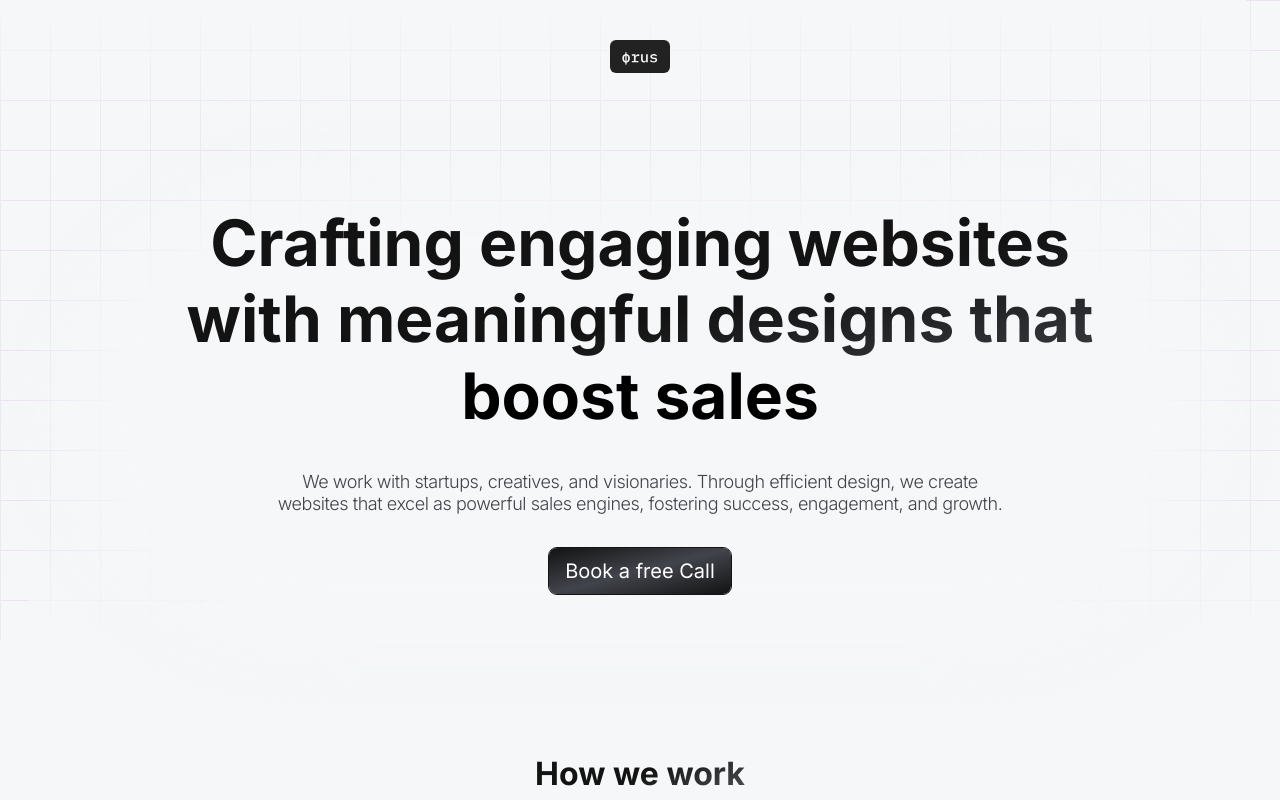
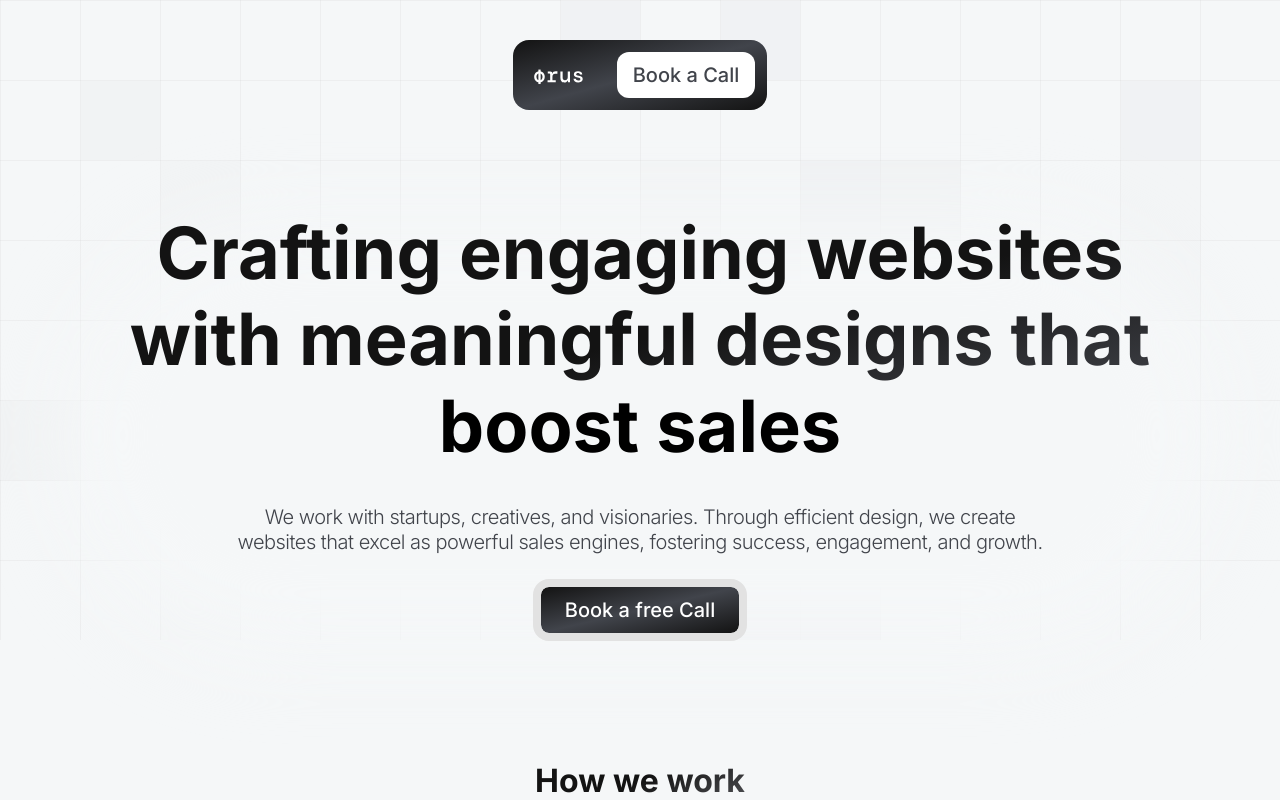
Before and after one commit to kmr-sahil/kmr-designs, a Next.js app: page / in a window 1280 px wide. Shown: the top 800 px of the page. Built offline with nearby package versions, Linux system fonts and the light colour scheme.

Commit message:
button changes

```diff
--- a/package.json
+++ b/package.json
@@ -9,6 +9,7 @@
     "lint": "next lint"
   },
   "dependencies": {
+    "clsx": "^2.1.1",
     "framer-motion": "^11.5.6",
     "next": "14.1.4",
     "react": "^18",
--- a/src/app/page.js
+++ b/src/app/page.js
@@ -14,15 +14,15 @@ import AnimatedHeading from "@/components/Heading";
 
 function page() {
   return (
-    <div className="max-w-[40rem] md:max-w-[80rem] mx-auto p-[1.5rem] md:px-[4rem] flex flex-col gap-[4rem] md:gap-[5rem] lg:gap-[6rem] text-[#41444B]">
+    <div className="max-w-[40rem] md:max-w-[80rem] mx-auto p-[1.5rem] md:px-[4rem] flex flex-col justify-center items-center gap-[4rem] md:gap-[5rem] lg:gap-[6rem] text-[#41444B]">
       <div className="absolute top-0 right-0 w-screen -z-50">
         <GridBackground />
       </div>
       <Navbar />
 
-      <section className="relative flex flex-col justify-center items-center gap-[2rem] z-10 py-[2rem]">
+      <section className="relative flex flex-col justify-center items-center gap-[2rem] z-10 py-[0rem]">
         <div className="absolute top-[1rem] w-[100%] h-[100%] bg-[#F5F7F8] rounded-full blur-2xl -z-10 "></div>
-        <h1 className="text-[2.5rem] md:text-[3rem] lg:text-[4rem] font-bold leading-[1.2] md:leading-[1.2] lg:leading-[1.2] text-center p-[0.25rem] bg-gradient-to-tl from-[#575a63] via-[#131313] to-[#131313] bg-clip-text text-transparent">
+        <h1 className="text-[2.5rem] md:text-[3.5rem] lg:text-[4.5rem] font-bold leading-[1.2] md:leading-[1.2] lg:leading-[1.2] text-center p-[0.25rem] bg-gradient-to-tl from-[#575a63] via-[#131313] to-[#131313] bg-clip-text text-transparent">
           <Balancer>
             Crafting engaging websites with meaningful designs that{" "}
           </Balancer>
@@ -30,7 +30,7 @@ function page() {
           <AnimatedHeading />
         </h1>
 
-        <h3 className="text-[14px] md:text-[18px] font-light tracking-tight leading-tight text-center">
+        <h3 className="text-[14px] md:text-[20px] font-light tracking-tight leading-tight text-center">
           <Balancer>
             We work with startups, creatives, and visionaries. Through efficient
             design, we create websites that excel as powerful sales engines,
@@ -40,7 +40,7 @@ function page() {
 
         <Link
           href={"facebook.com"}
-          className=" px-[1rem] py-[0.5rem] rounded-[8px] outline outline-[1px] outline-[#131313] bg-gradient-to-br from-[#131313] via-[#41444B] to-[#131313] md:text-[1.25rem] text-white"
+          className=" px-[1.5rem] py-[0.5rem] rounded-[8px] outline outline-[8px] outline-[#e2e2e2] bg-gradient-to-br from-[#131313] via-[#41444B] to-[#131313] md:text-[1.25rem] font-medium text-white"
         >
           Book a free Call
         </Link>
--- a/src/components/Background.jsx
+++ b/src/components/Background.jsx
@@ -1,19 +1,135 @@
-"use client"
+"use client";
 
-export default function GridBackground() {
+import { useEffect, useId, useRef, useState } from "react";
+import { motion } from "framer-motion";
+import { cn } from "@/lib/utils";
+
+export function GridBackground({
+  width = 80,
+  height = 80,
+  x = -7,
+  y = -7,
+  strokeDasharray = 4,
+  numSquares = 50,
+  className,
+  maxOpacity = 0.025,
+  duration = 4,
+  repeatDelay = 0,
+  ...props
+}) {
+  const id = useId();
+  const containerRef = useRef(null);
+  const [dimensions, setDimensions] = useState({ width: 0, height: 0 });
+  const [squares, setSquares] = useState(() => generateSquares(numSquares));
+
+  function getPos() {
+    return [
+      Math.floor((Math.random() * dimensions.width) / width),
+      Math.floor((Math.random() * dimensions.height) / height),
+    ];
+  }
+
+  function generateSquares(count) {
+    return Array.from({ length: count }, (_, i) => ({
+      id: i,
+      pos: getPos(),
+    }));
+  }
+
+  const updateSquarePosition = (id) => {
+    setSquares((currentSquares) =>
+      currentSquares.map((sq) =>
+        sq.id === id
+          ? {
+              ...sq,
+              pos: getPos(),
+            }
+          : sq
+      )
+    );
+  };
+
+  useEffect(() => {
+    if (dimensions.width && dimensions.height) {
+      setSquares(generateSquares(numSquares));
+    }
+  }, [dimensions, numSquares]);
+
+  useEffect(() => {
+    const resizeObserver = new ResizeObserver((entries) => {
+      for (let entry of entries) {
+        setDimensions({
+          width: entry.contentRect.width,
+          height: entry.contentRect.height,
+        });
+      }
+    });
+
+    if (containerRef.current) {
+      resizeObserver.observe(containerRef.current);
+    }
+
+    return () => {
+      if (containerRef.current) {
+        resizeObserver.unobserve(containerRef.current);
+      }
+    };
+  }, [containerRef]);
+
   return (
-    <div className="grid-background w-full h-[40rem] relative overflow-x-hidden">
-      <div className="absolute inset-0 skew-x-6" style={{
-        background: "linear-gradient(180deg, rgba(245,247,248,1) 0%, rgba(245,247,248,0) 20%, rgba(245,247,248,0) 80%, rgba(245,247,248,1) 100%)"
-      }} />
-      <style jsx>{`
-        .grid-background {
-          background-image:
-            linear-gradient(to right, rgba(237,232,242,1) 1px, transparent 1px),
-            linear-gradient(to bottom, rgba(237,224, 247,1) 1px, transparent 1px);
-          background-size: 50px 50px;
-        }
-      `}</style>
+    <div className={cn("relative w-full", className)} {...props}>
+      <div
+        ref={containerRef}
+        className="absolute inset-0 md:h-[40rem] h-[10rem] overflow-hidden"
+      >
+        <svg className="w-full h-full">
+          <rect width="100%" height="100%" fill="url(#grid-pattern)" />
+          <defs>
+            <pattern
+              id={`${id}-pattern`}
+              width={width}
+              height={height}
+              patternUnits="userSpaceOnUse"
+            >
+              <path
+                d={`M ${width} 0 L 0 0 0 ${height}`}
+                fill="none"
+                stroke="currentColor"
+                strokeOpacity="0.1"
+                strokeWidth="1"
+              />
+            </pattern>
+          </defs>
+          <rect width="100%" height="100%" fill={`url(#${id}-pattern)`} />
+          {squares.map(({ pos: [x, y], id }, index) => (
+            <motion.rect
+              key={`${x}-${y}-${index}`}
+              width={width - 1}
+              height={height - 1}
+              x={x * width + 1}
+              y={y * height + 1}
+              fill="currentColor"
+              strokeWidth="0"
+              initial={{ opacity: 0 }}
+              animate={{ opacity: [0, maxOpacity, 0] }}
+              transition={{
+                duration,
+                repeat: Infinity,
+                repeatDelay,
+                delay: Math.random() * 10,
+                ease: "easeInOut",
+              }}
+              onAnimationComplete={() => updateSquarePosition(id)}
+            />
+          ))}
+        </svg>
+      </div>
+      <div
+        className="absolute bottom-0 left-0 right-0 h-20 bg-gradient-to-t from-white to-transparent"
+        style={{ zIndex: 1 }}
+      />
     </div>
-  )
+  );
 }
+
+export default GridBackground;
--- a/src/components/Navbar.jsx
+++ b/src/components/Navbar.jsx
@@ -4,12 +4,12 @@ import Link from "next/link";
 
 function Navbar() {
   return (
-    <nav className="flex justify-center items-center mt-[1rem] rounded-lg overflow-hidden">
-      <Image src={"/logoo.svg"} width={60} height={20} alt="logo" className="rounded-md" />
+    <nav className="flex justify-center items-center gap-[2rem] mt-[1rem] rounded-[16px] px-[0.75rem] py-[0.75rem] bg-gradient-to-br from-[#131313] via-[#41444B] to-[#131313]">
+      <Image src={"/orus.svg"} width={60} height={20} alt="logo" className="pl-[0.5rem]" />
 
-      {/* <Link href={"facebook.com"} className="btn-primary">
+      <Link href={"facebook.com"} className="px-[1rem] py-[0.5rem] rounded-[12px] text-[1rem] md:text-[1.25rem] text-center bg-white font-medium">
         Book a Call
-      </Link> */}
+      </Link>
     </nav>
   );
 }
--- a/src/components/Process.jsx
+++ b/src/components/Process.jsx
@@ -2,8 +2,8 @@ import React from "react";
 import Image from "next/image";
 
 const Step = ({ number, title, description }) => (
-  <div className="w-[100%] px-[1rem] py-[1.5rem] rounded-[16px] outline outline-[6px] outline-[#D1D4D5] flex flex-col items-center justify-start gap-[0.5rem] ">
-    <div className="bg-[#D1D4D5] rounded-full p-[0.5rem]">
+  <div className="w-[100%] px-[1rem] py-[1.5rem] rounded-[16px] outline outline-[6px] outline-[#e9e7e7] flex flex-col items-center justify-start gap-[0.5rem] ">
+    <div className="bg-[#e9e7e7] rounded-full p-[0.5rem]">
       <div className="bg-gradient-to-br from-[#131313] via-[#41444B] to-[#131313] rounded-full w-[40px] h-[40px] text-[20px] font-bold text-white text-center flex items-center justify-center">
         {number}
       </div>
--- /dev/null
+++ b/src/lib/utils.js
@@ -0,0 +1,3 @@
+export function cn(...classes) {
+    return classes.filter(Boolean).join(' ');
+  }
```
Also changed, not shown: public/orus.svg (added), 1 other file (tests, documents, lock files or other folders).
